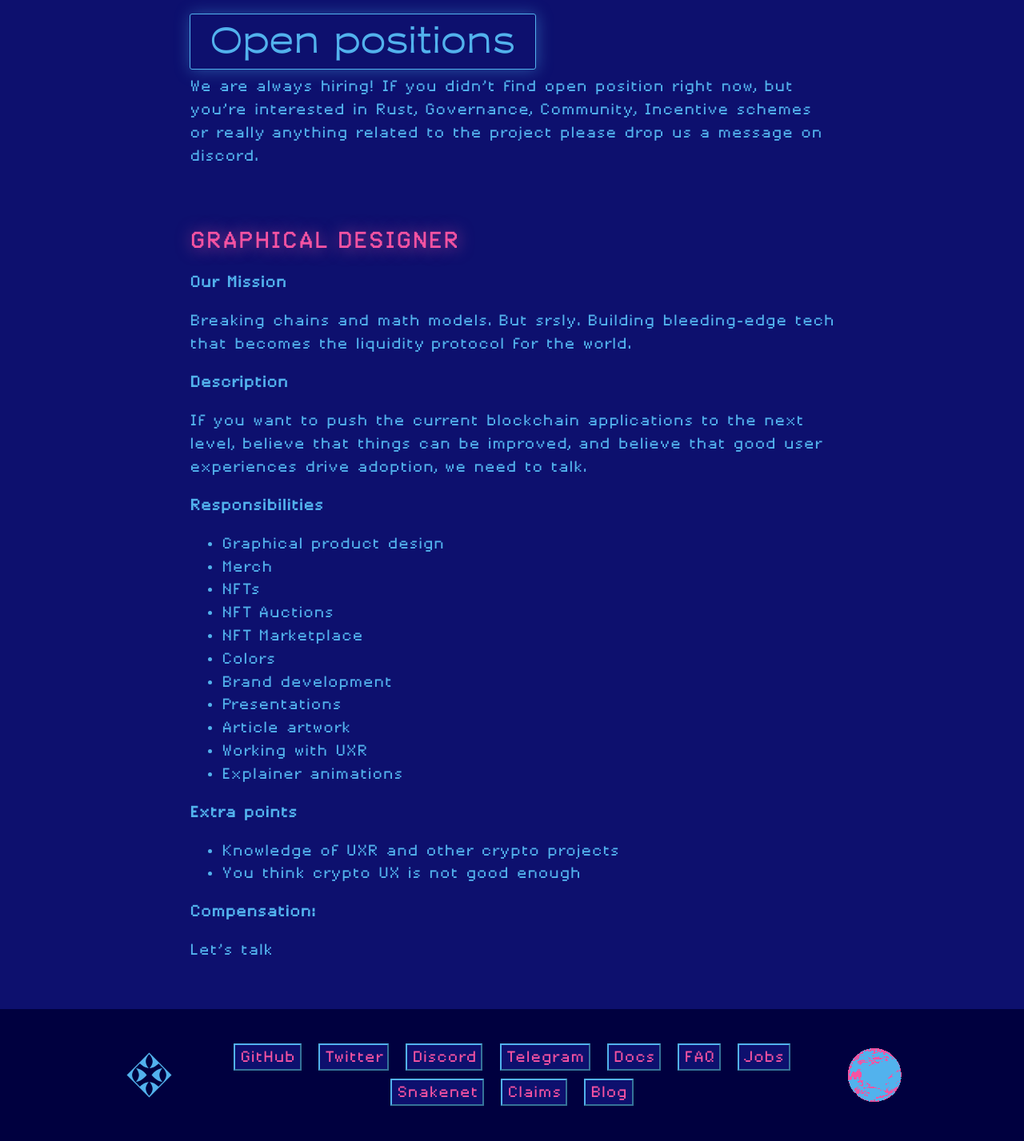
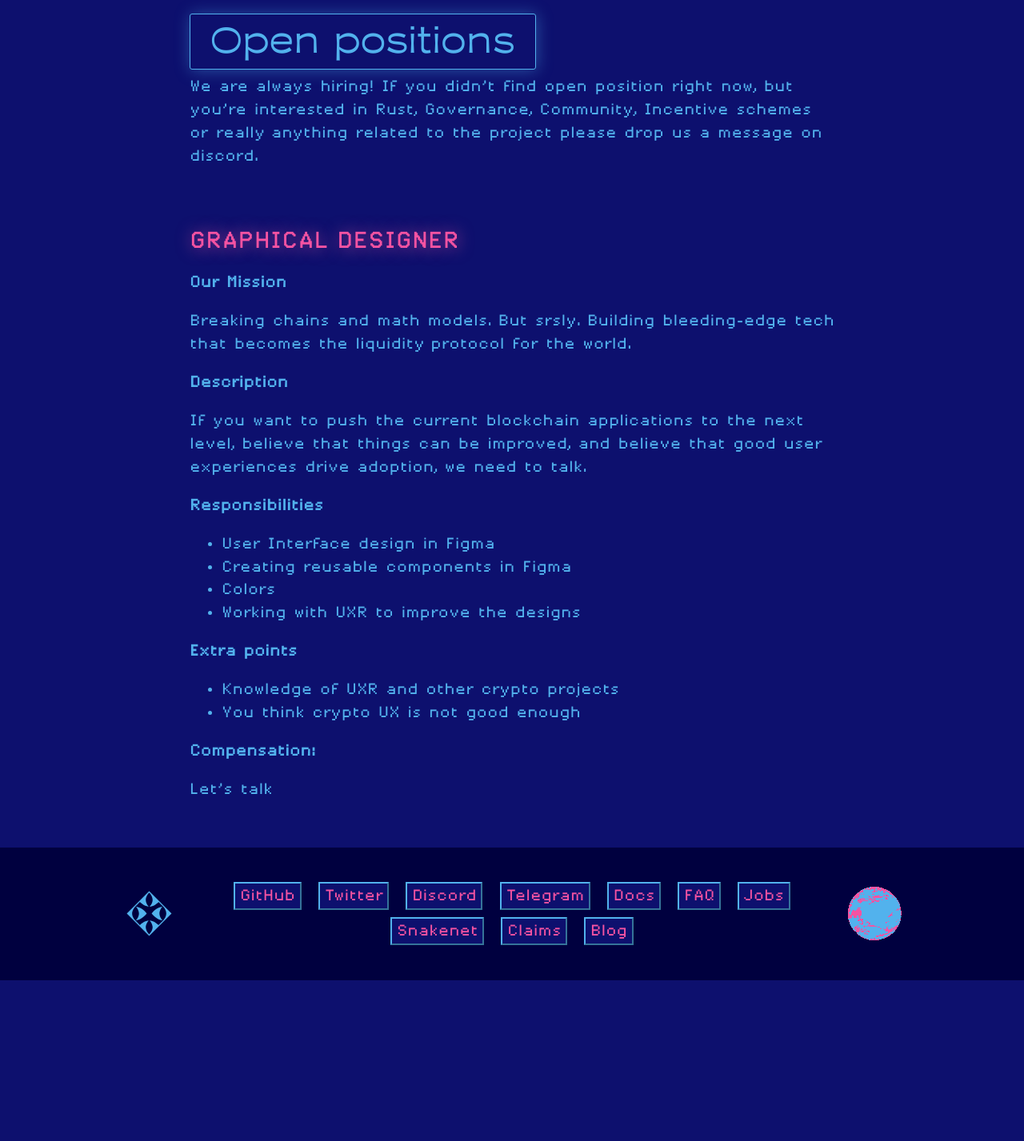
Before and after one commit to galacticcouncil/HydraDX-web-old, a Jekyll site: the page built from jobs.markdown, in a window 1280 px wide. Shown: the whole page at 80% size. Built offline with Jekyll 4.4.1, drawn with Linux system fonts in a browser that asks for light colours; our own code applies the rules of GitHub Pages for plain Markdown files; after the commit the page ends 1226 px from its top, so only the background shows below that.

Commit message:
Update jobs.markdown

```diff
--- a/jobs.markdown
+++ b/jobs.markdown
@@ -19,17 +19,10 @@ If you want to push the current blockchain applications to the next level, belie
 
 **Responsibilities**
 
-- Graphical product design
-- Merch
-- NFTs
-- NFT Auctions
-- NFT Marketplace
+- User Interface design in Figma
+- Creating reusable components in Figma
 - Colors
-- Brand development
-- Presentations
-- Article artwork
-- Working with UXR
-- Explainer animations
+- Working with UXR to improve the designs
 
 **Extra points**
 
```
